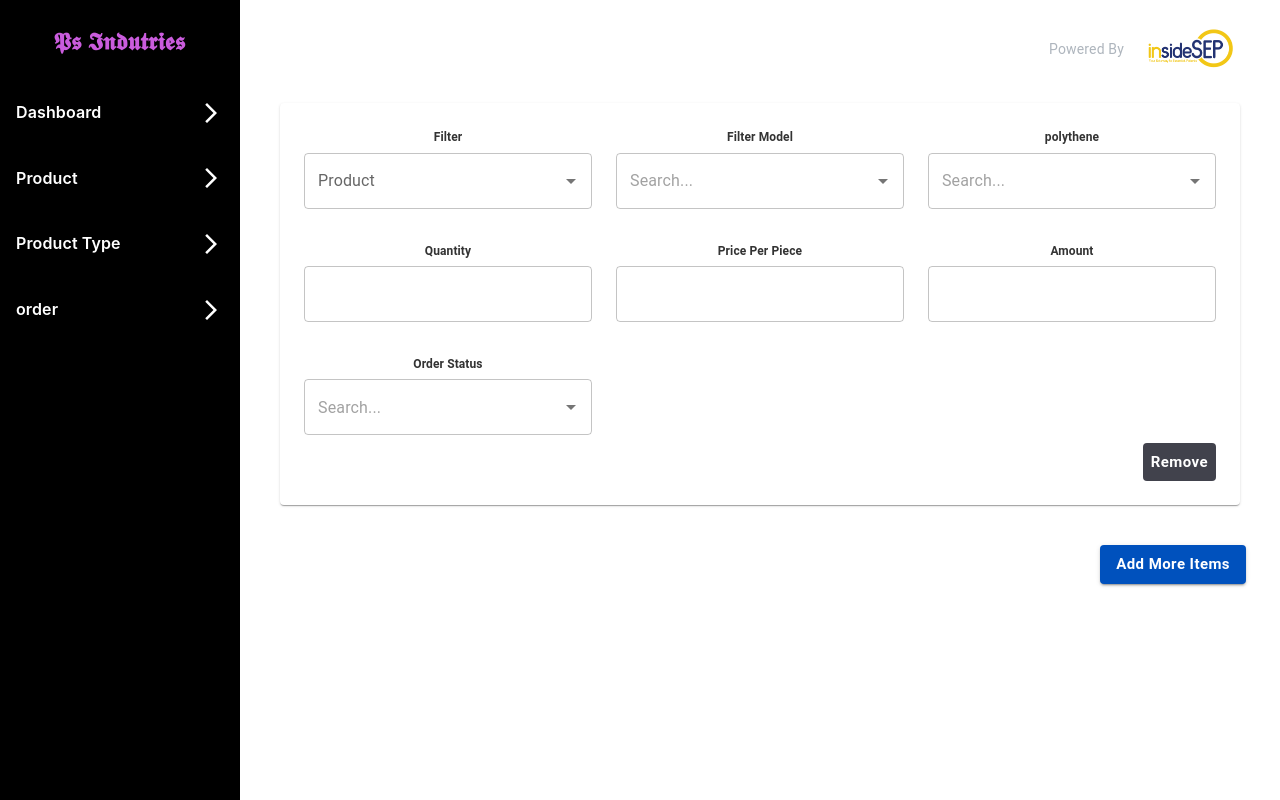
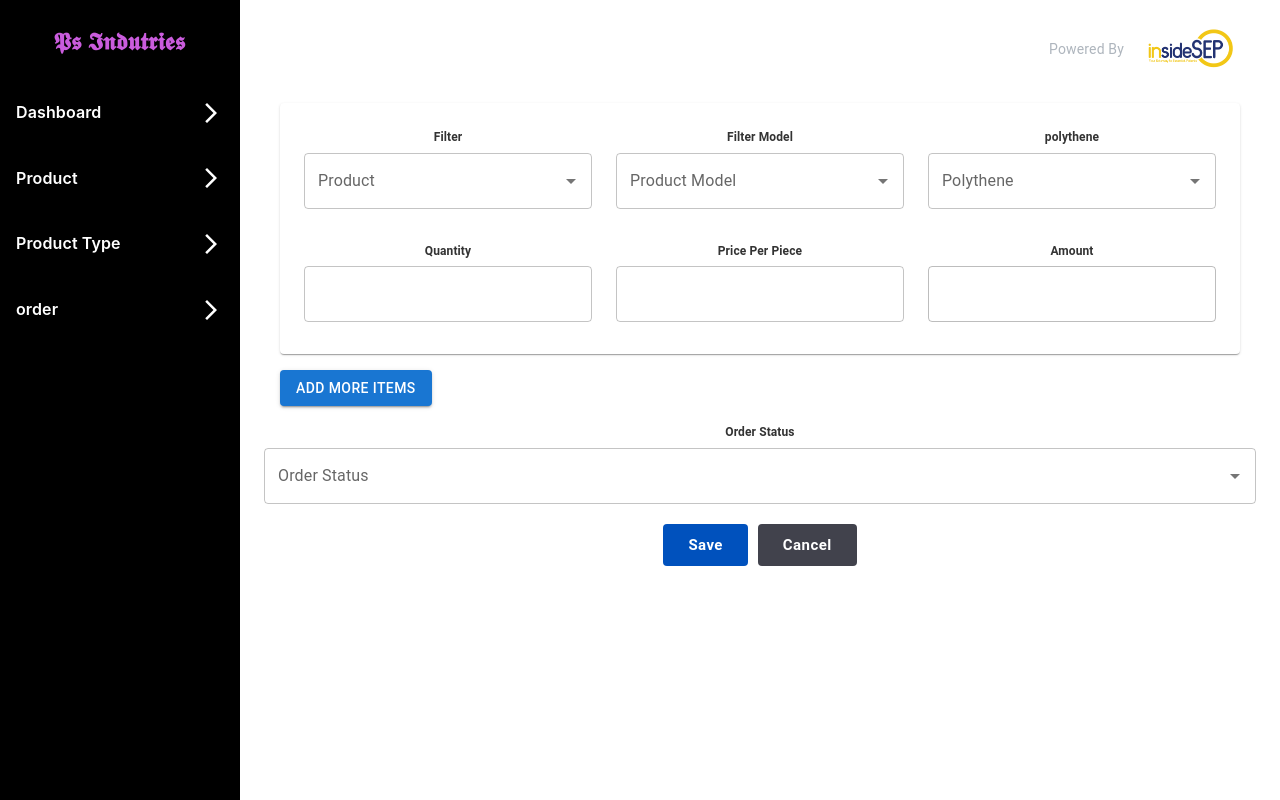
Before and after one commit to Yashi2703/factory-frontend, a React (Create React App) app: page /add-order in a window 1280 px wide. Built offline with nearby package versions, Linux system fonts and the light colour scheme; no server answers.

Commit message:
dash chg

```diff
--- a/src/Components/pages/Order/AddOrder.js
+++ b/src/Components/pages/Order/AddOrder.js
@@ -1,18 +1,13 @@
-import {
-  Autocomplete,
-  Box,
-  Button,
-  Card,
-  Grid2,
-  TextField,
-  Typography,
-} from "@mui/material";
 import React, { useEffect, useState } from "react";
-import { apiGetMethod } from "../../../api";
+import { Box, Button, Card, TextField, Typography, Autocomplete, Grid2 } from "@mui/material";
+import { Formik, Form, FieldArray } from "formik";
+import * as Yup from "yup";
+import { apiGetMethod, apiPostMethod } from "../../../api";
 import { apiRoute } from "../../../api/route";
-import { Form, Formik } from "formik";
-import * as Yup from "yup";
+
 const validationSchema = Yup.object().shape({
+  orders: Yup.array().of(
+    Yup.object().shape({
       filterId: Yup.object()
         .shape({
           value: Yup.string().required("Filter is required"),
@@ -23,57 +18,91 @@ const validationSchema = Yup.object().shape({
       quantity: Yup.string().required("Quantity is required"),
       price: Yup.string().required("Price is required"),
       amount: Yup.string().required("Amount is required"),
+    })
+  ),
 });
+
 export const AddOrder = () => {
-  const [cards, setCards] = useState([{ id: 1, values: {} }]);
   const [filter, setFilter] = useState([]);
-  const handleAddCard = () => {
-    const newCard = { id: cards.length + 1, values: {} };
-    setCards([...cards, newCard]);
-  };
-  const handleRemoveCard = (cardId) => {
-    if (cards.length > 1) {
-      setCards((prevCards) => prevCards.filter((card) => card.id !== cardId));
-    }
-  };
+  const [selectedFilter, setSelectedFilter] = useState()
+  const [filterType, setFilterType] = useState([])
+  const initialValues = { orders: [{ filterId: null, filterModelId: null, polythene: null, quantity: "", price: "", amount: "" }],orderStatus:null };
+
+  useEffect(() => {
     const apiGetProduct = async () => {
       try {
-      let array = [];
-      await apiGetMethod(`${apiRoute.getProduct}`).then((res) => {
-        res?.data?.map((item) => {
-          let obj = {
-            value: item?._id,
-            label: item?.filter,
-          };
-          array.push(obj);
-        });
+        const res = await apiGetMethod(`${apiRoute.getProduct}`);
+        const array = res?.data?.map((item) => ({ value: item?._id, label: item?.filter })) || [];
         setFilter(array);
-      });
       } catch (err) {
         console.log(err);
       }
     };
-
-  useEffect(() => {
     apiGetProduct();
   }, []);
+  useEffect(() => {
+    const apiGetFilterModal = async () => {
+      try {
+        const res = await apiGetMethod(`${apiRoute.getParticularFilter}/${selectedFilter.value}`);
+        console.log(res, "resrererererere")
+        const array = res?.data?.map((item) => ({ value: item?._id, label: item?.name })) || [];
+        setFilterType(array);
+      } catch (err) {
+        console.log(err);
+      }
+    };
+    apiGetFilterModal();
+  }, [selectedFilter]);
+  const polythene = [{ value: "dhef", label: "dhef" }, { value: "hef", label: "hef" }, { value: "ef", label: "ef" }]
+  const orderStatus = [{ value: "Recived", label: "recived" }, { value: "Processig", label: "processig" }, { value: "Delevired", label: "delevired" }]
+  console.log(selectedFilter, "uuuuuuuuu")
+  const handleSubmit = async (values, { setSubmitting }) => {
+    try {
+      const formData = new FormData();
+
+      // Orders array ko iterate karke FormData mein add karein
+      values.orders.forEach((order, index) => {
+        formData.append(`orders[${index}][filterId]`, order.filterId?.value);
+        formData.append(`orders[${index}][filterModelId]`, order.filterModelId?.value);
+        formData.append(`orders[${index}][polythene]`, order.polythene?.value);
+        formData.append(`orders[${index}][quantity]`, order.quantity);
+        formData.append(`orders[${index}][pricePerPiece]`, order.price);
+        formData.append(`orders[${index}][amount]`, order.amount);
+      });
+
+      // Order status
+      formData.append("orderStatus", values.orderStatus?.value);
+
+      // API call
+      // const response = await fetch("http://your-api-url/orders", {
+      //   method: "POST",
+      //   body: formData,
+      // });
+      const response = apiPostMethod(`${apiRoute.addOrder}`,formData)
+      const result = await response.json();
+      console.log(result);
+    } catch (error) {
+      console.error("Error submitting form:", error);
+    } finally {
+      setSubmitting(false);
+    }
+  };
+
   return (
+    <Formik
+      initialValues={initialValues}
+      validationSchema={validationSchema}
+      onSubmit={handleSubmit}
+    >
+      {({isSubmitting, values, handleChange, setFieldValue }) => (
+
+        <Form>
+          {console.log(values, "----------")}
+          <FieldArray name="orders">
+            {({ push, remove }) => (
               <Box>
-      {cards?.map((card) => (
-        <Card sx={{ p: 3, m: 2 }} key={card.id}>
-          <Formik
-            initialValues={{
-              filterId: null,
-              quantity: "",
-              price: "",
-              amount: "",
-            }}
-            validationSchema={validationSchema}
-            enableReinitialize
-            onSubmit={(values) => console.log(values)}
-          >
-            {({ values, handleChange, setFieldValue }) => (
-              <Form>
+                {values.orders.map((order, index) => (
+                  <Card key={index} sx={{ p: 3, m: 2 }}>
                     <Grid2 container spacing={3}>
                       <Grid2 size={4}>
                         <Box sx={{ mb: 1 }}>
@@ -87,20 +116,17 @@ export const AddOrder = () => {
                             Filter
                           </Typography>
                           <Autocomplete
-                        name="filterId"
+                            name={`orders.${index}.filterId`}
                             disablePortal
                             options={filter}
-                        value={values.filterId || null} //
+                            value={values.orders[index].filterId || null} // Use correct index
                             getOptionLabel={(option) => option?.label}
-                        isOptionEqualToValue={(option, value) =>
-                          option.value === value?.value
-                        }
-                        onChange={(event, newValue) =>
-                          setFieldValue("filterId", newValue)
-                        }
-                        renderInput={(params) => (
-                          <TextField {...params} label="Product" />
-                        )}
+                            isOptionEqualToValue={(option, value) => option?.value === value?.value}
+                            onChange={(event, newValue) => {
+                              setFieldValue(`orders.${index}.filterId`, newValue);
+                              setSelectedFilter(newValue);
+                            }}
+                            renderInput={(params) => <TextField {...params} label="Product" />}
                           />
                         </Box>
                       </Grid2>
@@ -116,15 +142,18 @@ export const AddOrder = () => {
                             Filter Model
                           </Typography>
                           <Autocomplete
-                        renderInput={(params) => (
-                          <TextField
-                            {...params}
-                            placeholder="Search..."
-                            variant="outlined"
-                            sx={{ fontSize: "14px" }}
+                            name={`orders.${index}.filterModelId`}
+                            disablePortal
+                            options={filterType}
+                            value={values.orders[index].filterModelId || null} // Use correct index
+                            getOptionLabel={(option) => option?.label}
+                            isOptionEqualToValue={(option, value) => option?.value === value?.value}
+                            onChange={(event, newValue) => {
+                              setFieldValue(`orders.${index}.filterModelId`, newValue);
+                            }}
+                            renderInput={(params) => <TextField {...params} label="Product Model" />}
                           />
-                        )}
-                      />
+
                         </Box>
                       </Grid2>
                       <Grid2 size={4}>
@@ -139,14 +168,17 @@ export const AddOrder = () => {
                             polythene
                           </Typography>
                           <Autocomplete
-                        renderInput={(params) => (
-                          <TextField
-                            {...params}
-                            placeholder="Search..."
-                            variant="outlined"
-                            sx={{ fontSize: "14px" }}
-                          />
-                        )}
+                            name={`orders.${index}.polythene`}
+                            disablePortal
+                            options={polythene}
+                            value={values.orders[index].polythene || null} // Use correct index
+                            getOptionLabel={(option) => option?.label}
+                            isOptionEqualToValue={(option, value) => option?.value === value?.value}
+                            onChange={(event, newValue) => {
+                              setFieldValue(`orders.${index}.polythene`, newValue);
+                              setSelectedFilter(newValue);
+                            }}
+                            renderInput={(params) => <TextField {...params} label="Polythene" />}
                           />
                         </Box>
                       </Grid2>
@@ -161,7 +193,20 @@ export const AddOrder = () => {
                           >
                             Quantity
                           </Typography>
-                      <TextField fullWidth />
+                          <TextField
+                            name={`orders.${index}.quantity`}
+                            value={values.orders[index].quantity}
+                            onChange={(e) => {
+                              const quantity = e.target.value;
+                              const price = values.orders[index].price || 0;
+                              const amount = quantity * price; // Calculate amount
+                              setFieldValue(`orders.${index}.quantity`, quantity);
+                              setFieldValue(`orders.${index}.amount`, amount); // Update amount
+                            }}
+                            fullWidth
+                          />
+
+
                         </Box>
                       </Grid2>
                       <Grid2 size={4}>
@@ -175,7 +220,18 @@ export const AddOrder = () => {
                           >
                             Price Per Piece
                           </Typography>
-                      <TextField fullWidth />
+                          <TextField
+                            name={`orders.${index}.price`}
+                            value={values.orders[index].price}
+                            onChange={(e) => {
+                              const price = e.target.value;
+                              const quantity = values.orders[index].quantity || 0;
+                              const amount = quantity * price; // Calculate amount
+                              setFieldValue(`orders.${index}.price`, price);
+                              setFieldValue(`orders.${index}.amount`, amount); // Update amount
+                            }}
+                            fullWidth
+                          />
                         </Box>
                       </Grid2>
                       <Grid2 size={4}>
@@ -189,11 +245,35 @@ export const AddOrder = () => {
                           >
                             Amount
                           </Typography>
-                      <TextField fullWidth />
+                          <TextField
+                            name={`orders.${index}.amount`}
+                            value={values.orders[index].amount}
+                            disabled // Prevent manual editing, only calculated value allowed
+                            fullWidth
+                          />
                         </Box>
                       </Grid2>
-                  <Grid2 size={4}>
-                    <Box sx={{ mb: 1 }}>
+
+                    </Grid2>
+
+                    {values.orders.length > 1 && (
+                      <Button onClick={() => remove(index)} color="secondary">Remove</Button>
+                    )}
+                  </Card>
+                ))}
+
+                {/* Add More Items */}
+                <Button
+                 sx={{ display: "flex", justifyContent: "flex-end", mt: 2 ,ml:2}}
+                  variant="contained"
+                  onClick={() => push({ filterId: null, filterModelId: null, polythene: null, quantity: "", price: "", amount: "" })}
+                >
+                  Add More Items
+                </Button>
+              </Box>
+            )}
+          </FieldArray>
+          <Box sx={{ mb: 1, mt: 2 }}>
   <Typography
     variant="subtitle1"
     gutterBottom
@@ -204,51 +284,44 @@ export const AddOrder = () => {
     Order Status
   </Typography>
   <Autocomplete
-                        renderInput={(params) => (
-                          <TextField
-                            {...params}
-                            placeholder="Search..."
-                            variant="outlined"
-                            sx={{ fontSize: "14px" }}
-                          />
-                        )}
+    name="orderStatus"
+    disablePortal
+    options={orderStatus}
+    value={values.orderStatus || null} // Use correct value
+    getOptionLabel={(option) => option?.label}
+    isOptionEqualToValue={(option, value) => option?.value === value?.value}
+    onChange={(event, newValue) => {
+      setFieldValue("orderStatus", newValue); // Set value at root level
+    }}
+    renderInput={(params) => <TextField {...params} label="Order Status" />}
   />
 </Box>
-                  </Grid2>
-                </Grid2>
+ <div
+                    style={{
+                      display: "flex",
+                      justifyContent: "center",
+                      gap: "10px",
+                      marginTop: "20px",
+                    }}
+                  >
+                    <Button
+                      type="submit"
+                      className="blueButton"
+                      sx={{ p: "8px 25px" }}
+                      disabled={isSubmitting}
+                    >
+                      Save
+                    </Button>
+                    <Button
+                      className="blueButton cancel"
+                      sx={{ p: "8px 25px" }}
+                      onClick={()=>{}}
+                    >
+                      Cancel
+                    </Button>
+                  </div>
         </Form>
       )}
     </Formik>
-
-          <Grid2
-            item
-            xs={12}
-            sx={{ display: "flex", justifyContent: "flex-end" }}
-          >
-            <Button
-              className="blueButton cancel"
-              onClick={() => handleRemoveCard(card.id)}
-            >
-              Remove
-            </Button>
-          </Grid2>
-        </Card>
-      ))}
-
-      <Grid2 container columnSpacing={2} rowSpacing={0}>
-        <Grid2 size={12} sx={{ mt: 3 }} textAlign="end">
-          <Button
-            className="blueButton"
-            color="primary"
-            variant="contained"
-            sx={{ mr: "10px" }}
-            loadingPosition="start"
-            onClick={handleAddCard}
-          >
-            Add More Items
-          </Button>
-        </Grid2>
-      </Grid2>
-    </Box>
   );
 };
--- a/src/api/route.js
+++ b/src/api/route.js
@@ -8,4 +8,6 @@ export const apiRoute = {
   editFilterType: "/filter-type/edit-filter",
   getProductType: "/filter-type/filter",
   editFilterTypeId: "/filter-type/filter-byid",
+  getParticularFilter:"/filter-type/filter-byid",
+  addOrder:"/order/add-order"
 };
```
Lines whose indentation alone changed are shown as unchanged.
